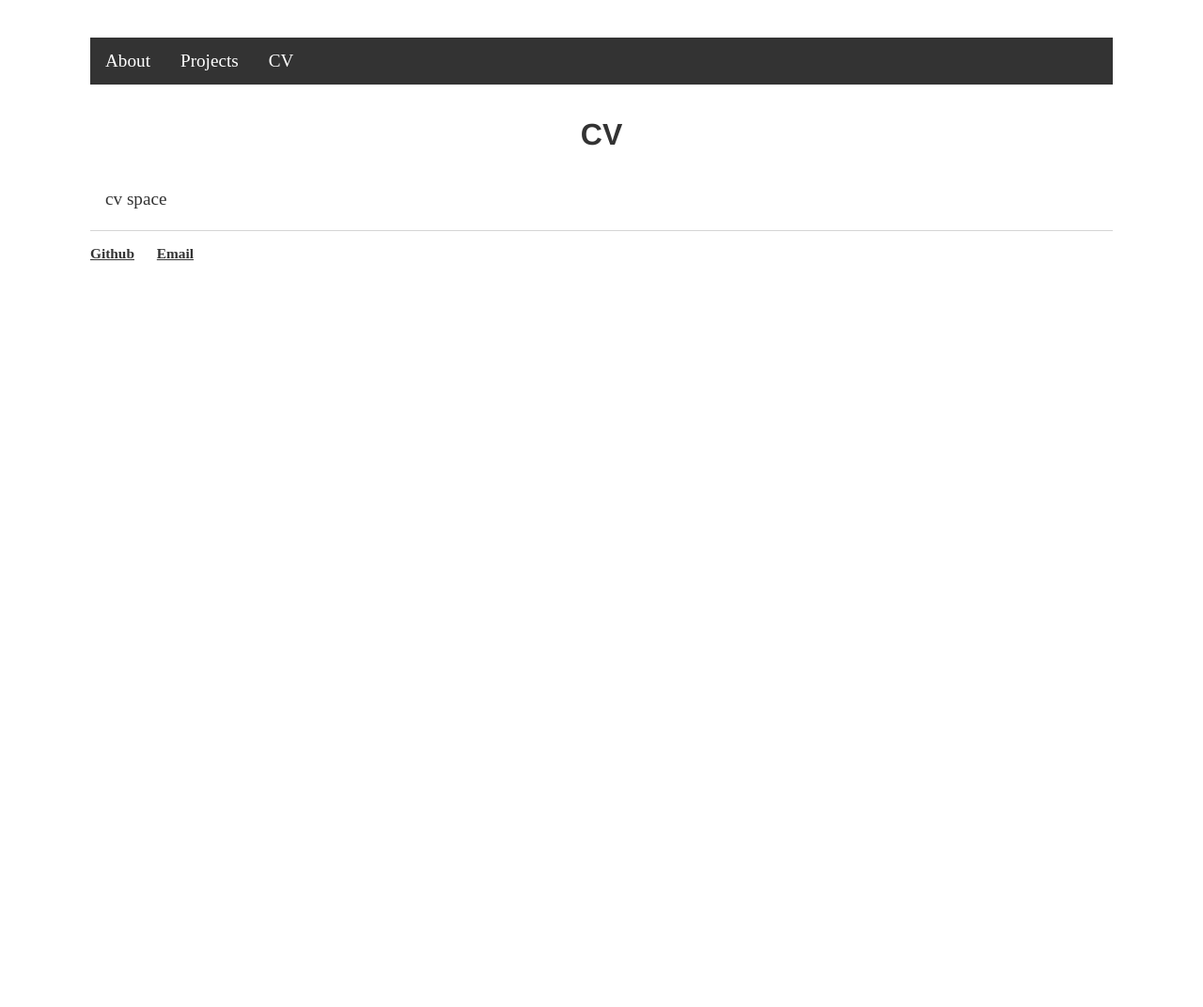
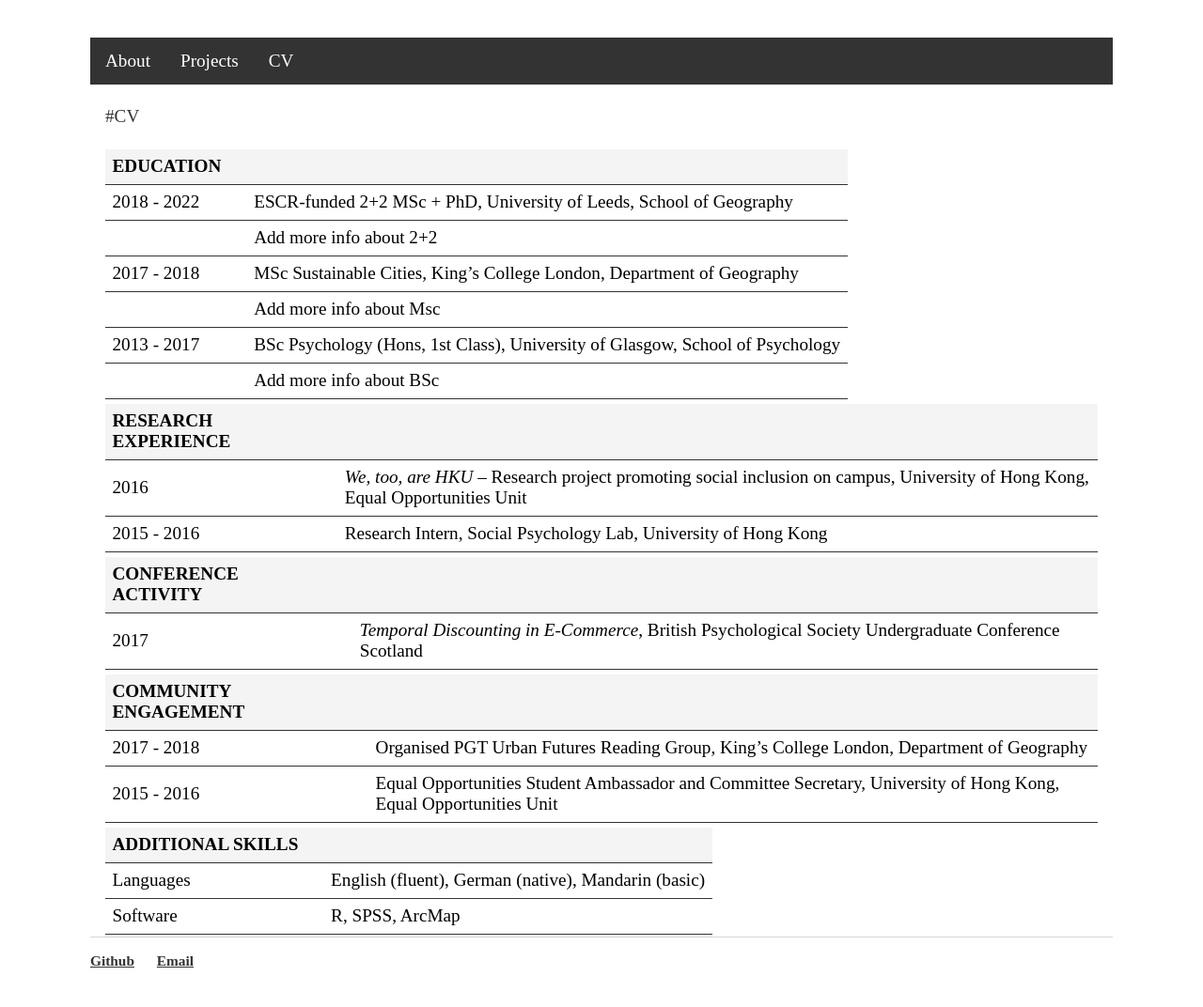
Before and after one commit to lena-kilian/lena-kilian.github.io, a Jekyll site: the page built from cv/index.md, in a window 1280 px wide. Shown: the whole page at 94% size. Built offline with Jekyll 4.4.1, drawn with Linux system fonts in a browser that asks for light colours; our own code applies the rules of GitHub Pages for plain Markdown files; before the commit the page ends 900 px from its top, so only the background shows below that.

Commit message:
Update index.md

```diff
--- a/cv/index.md
+++ b/cv/index.md
@@ -1,3 +1,33 @@
-# CV
+#CV
 
-cv space
+|EDUCATION|||
+|-||-|
+|2018 - 2022|| ESCR-funded 2+2 MSc + PhD, University of Leeds, School of Geography|
+|||Add more info about 2+2|
+|2017 - 2018|| MSc Sustainable Cities, King’s College London, Department of Geography|
+|||Add more info about Msc|
+|2013 - 2017|| BSc Psychology (Hons, 1st Class), University of Glasgow, School of Psychology|
+|||Add more info about BSc|
+
+
+|RESEARCH EXPERIENCE|||
+|-||-|
+|2016||*We, too, are HKU* – Research project promoting social inclusion on campus, University of Hong Kong, Equal Opportunities Unit|
+|2015 - 2016||Research Intern, Social Psychology Lab, University of Hong Kong|
+
+
+|CONFERENCE ACTIVITY|||
+|-||-|
+|2017||*Temporal Discounting in E-Commerce*, British Psychological Society Undergraduate Conference Scotland|
+
+
+|COMMUNITY ENGAGEMENT|||
+|-||-|
+|2017 - 2018||Organised PGT Urban Futures Reading Group, King’s College London, Department of Geography|
+|2015 - 2016||Equal Opportunities Student Ambassador and Committee Secretary, University of Hong Kong, Equal Opportunities Unit|
+
+
+|ADDITIONAL SKILLS|||
+|-||-|
+|Languages||English (fluent), German (native), Mandarin (basic)|
+|Software||R, SPSS, ArcMap|
```
